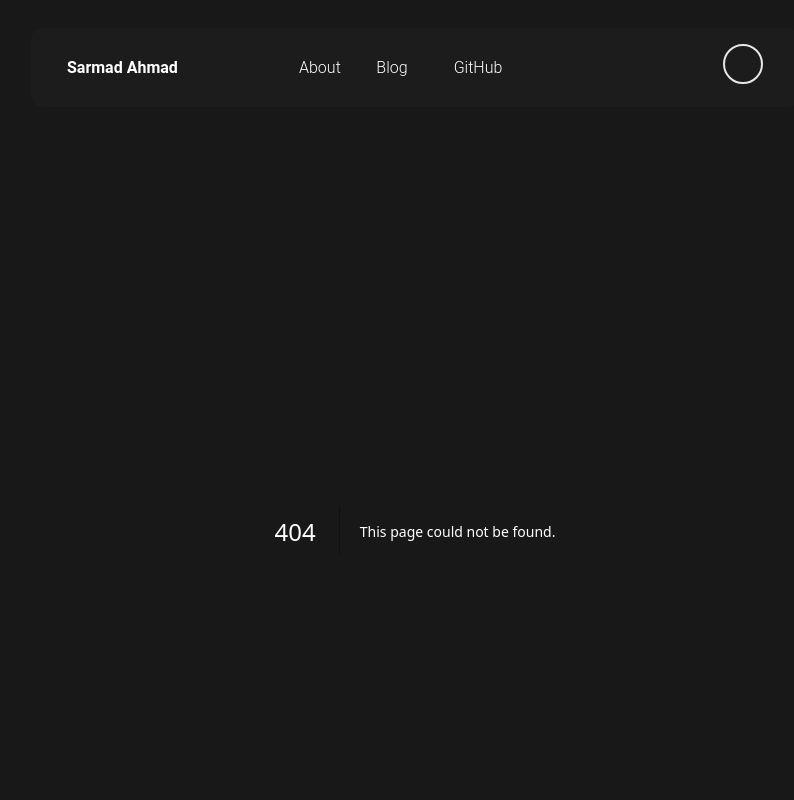
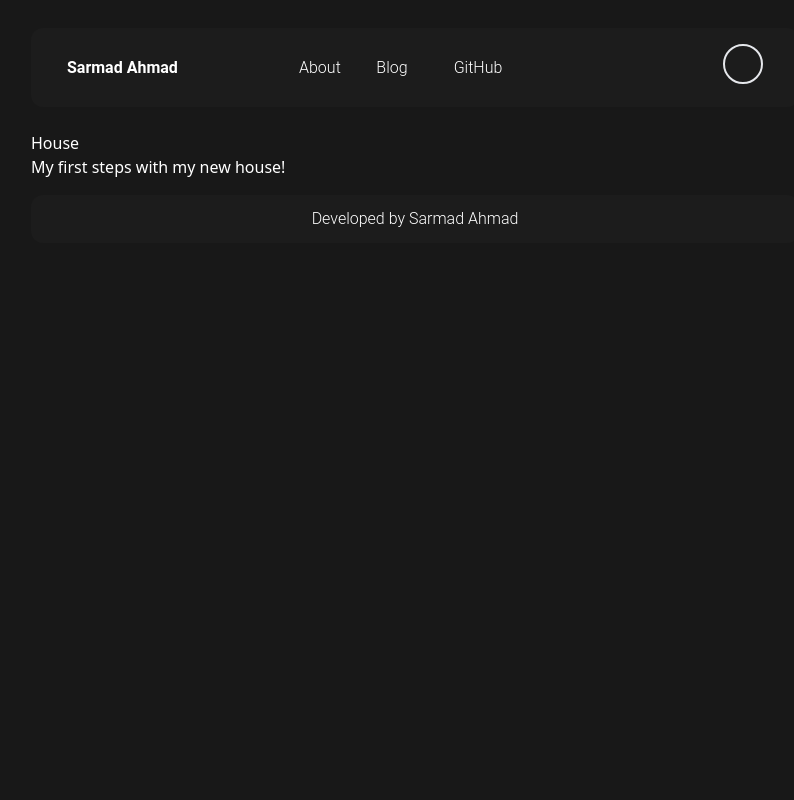
Before and after one commit to planetscale/nextjs-starter, a Next.js app: page /blogs/1 in a window 1280 px wide. Before the commit this address had no page. Shown: the top 800 px of the page, without its empty margins (225-1019 px from the left). Built offline with nearby package versions, Linux system fonts and the light colour scheme.

Commit message:
add single blog logic

```diff
--- a/Interfaces/LatestPostProps.tsx
+++ b/Interfaces/BlogPostProps.tsx
@@ -1,6 +1,6 @@
 import { StaticImageData } from "next/image";
 
-export interface LatestPostProps {
+export interface BlogPostProps {
   id: number;
   title: string;
   shortDescription: string;
--- /dev/null
+++ b/app/blogs/[id]/loading.tsx
@@ -0,0 +1,7 @@
+import React from "react";
+
+function Loading() {
+  return <div>Loading...</div>;
+}
+
+export default Loading;
--- /dev/null
+++ b/app/blogs/[id]/page.tsx
@@ -0,0 +1,14 @@
+import React from "react";
+import { examplePosts } from "../../db/ExampleBlogData";
+
+function BlogPost({ params: { id } }: any) {
+  const blogPost = examplePosts.find((examplePost) => examplePost.id === parseInt(id));
+  return (
+    <div>
+      <h1>{blogPost.title}</h1>
+      <p>{blogPost.shortDescription}</p>
+    </div>
+  );
+}
+
+export default BlogPost;
--- /dev/null
+++ b/app/db/ExampleBlogData.ts
@@ -0,0 +1,8 @@
+import { BlogPostProps } from "../../Interfaces/BlogPostProps";
+import lastPostExample from "../../public/assets/lastPostExample.png";
+
+export const examplePosts: BlogPostProps[] = [
+  { id: 1, title: "House", shortDescription: "My first steps with my new house!", image: lastPostExample },
+  { id: 2, title: "Music", shortDescription: "My music of the year!", image: lastPostExample },
+  { id: 3, title: "Work", shortDescription: "My new work!", image: lastPostExample },
+];
--- a/app/home/latestPost.tsx
+++ b/app/home/latestPost.tsx
@@ -1,20 +1,21 @@
 import Image from "next/image";
+import Link from "next/link";
 import React from "react";
-import { LatestPostProps } from "../../Interfaces/LatestPostProps";
+import { BlogPostProps } from "../../Interfaces/BlogPostProps";
 
 interface Props {
-  latestPostProps: LatestPostProps;
+  latestPostProps: BlogPostProps;
 }
 
 function LatestPost({ latestPostProps: { id, image, shortDescription, title } }: Props) {
   return (
-    <div className="flex flex-col w-80 rounded-lg font-roboto bg-[#222222]">
+    <Link className="flex flex-col w-80 rounded-lg font-roboto bg-[#222222]" href={`/blogs/${id}`}>
       <Image src={image} alt="Image of post" className="w-full mb-3" />
       <div className="pr-3 pl-3">
         <h3 className="text-base font-bold">{title}</h3>
         <p className="font-light text-sm mb-5">{shortDescription}</p>
       </div>
-    </div>
+    </Link>
   );
 }
 
--- a/app/home/latestPosts.tsx
+++ b/app/home/latestPosts.tsx
@@ -1,14 +1,8 @@
 import React from "react";
+import { examplePosts } from "../db/ExampleBlogData";
 import LatestPost from "./latestPost";
-import lastPostExample from "../../public/assets/lastPostExample.png";
-import { LatestPostProps } from "../../Interfaces/LatestPostProps";
 
 export default function LatestPosts() {
-  const examplePosts: LatestPostProps[] = [
-    { id: 1, title: "House", shortDescription: "My first steps with my new house!", image: lastPostExample },
-    { id: 2, title: "Music", shortDescription: "My music of the year!", image: lastPostExample },
-    { id: 3, title: "Work", shortDescription: "My new work!", image: lastPostExample },
-  ];
   return (
     <div className="bg-[#1C1C1C] pr-9 pl-9 pt-4 pb-4 rounded-xl">
       <h1 className="text-4xl font-roboto mb-6">Latest posts</h1>
```
Also changed, not shown: app/blogs/page.tsx (renamed from app/blog/page.tsx).
